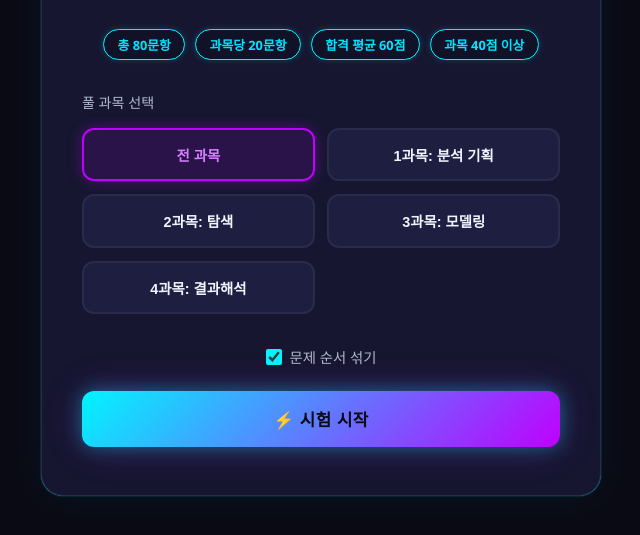
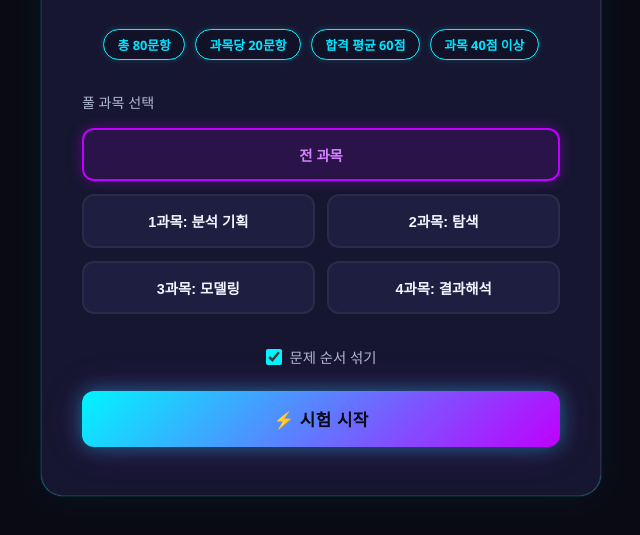
Before and after one commit to ParkSiHyun28/bigdata-cbt, a plain HTML site: page index.html in a window 1280 px wide. Shown: the part 215-750 px from the top of the page, without its empty margins (319-959 px from the left). Drawn offline with Linux system fonts and the light colour scheme.

Commit message:
Add files via upload

```diff
--- a/index.html
+++ b/index.html
@@ -100,6 +100,7 @@
   }
 
   .subject-grid { display: grid; grid-template-columns: 1fr 1fr; gap: .8rem; margin-bottom: 2rem; }
+  #btnAll { grid-column: 1 / -1; }
   .subject-btn {
     padding: .9rem; border-radius: 12px; cursor: pointer;
     font-size: .9rem; font-weight: 600;
```
